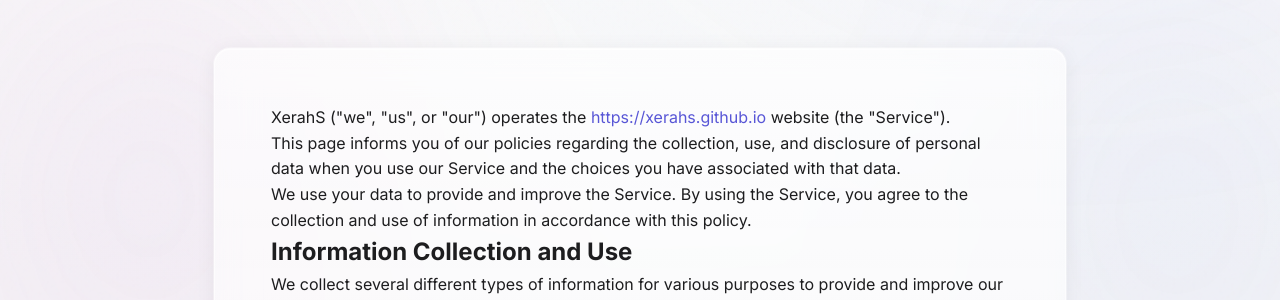
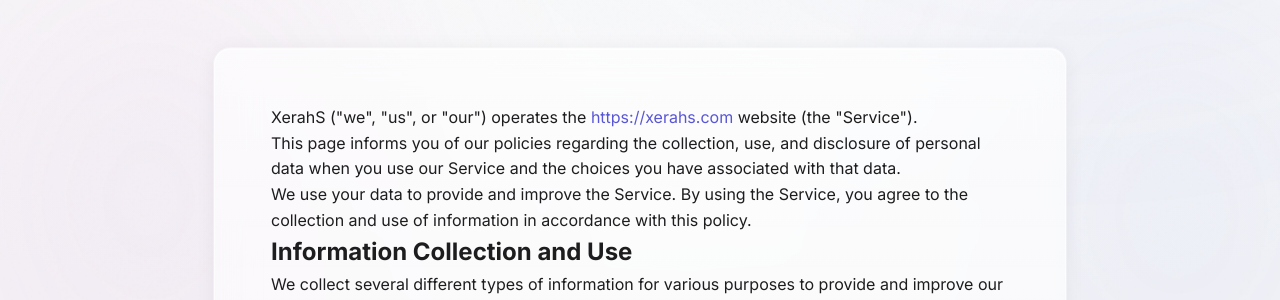
Before and after one commit to ShareX/xerahs.github.io, a Jekyll site: the page built from privacy-policy.html, in a window 1280 px wide and 900 px high. Shown: the part 387-687 px from the top of the window. Built offline with Jekyll 4.4.1, drawn with Linux system fonts in a browser that asks for light colours; some of the changed lines change nothing that is shown.

Commit message:
Update privacy-policy.html

```diff
--- a/privacy-policy.html
+++ b/privacy-policy.html
@@ -66,7 +66,7 @@
                 <div class="card animate-on-scroll">
                     <div class="spotlight"></div>
                     <div class="privacy-content">
-                        <p>XerahS ("we", "us", or "our") operates the <a href="https://xerahs.github.io">https://xerahs.github.io</a> website (the "Service").</p>
+                        <p>XerahS ("we", "us", or "our") operates the <a href="https://xerahs.com">https://xerahs.com</a> website (the "Service").</p>
 
                         <p>This page informs you of our policies regarding the collection, use, and disclosure of personal data when you use our Service and the choices you have associated with that data.</p>
 
```
